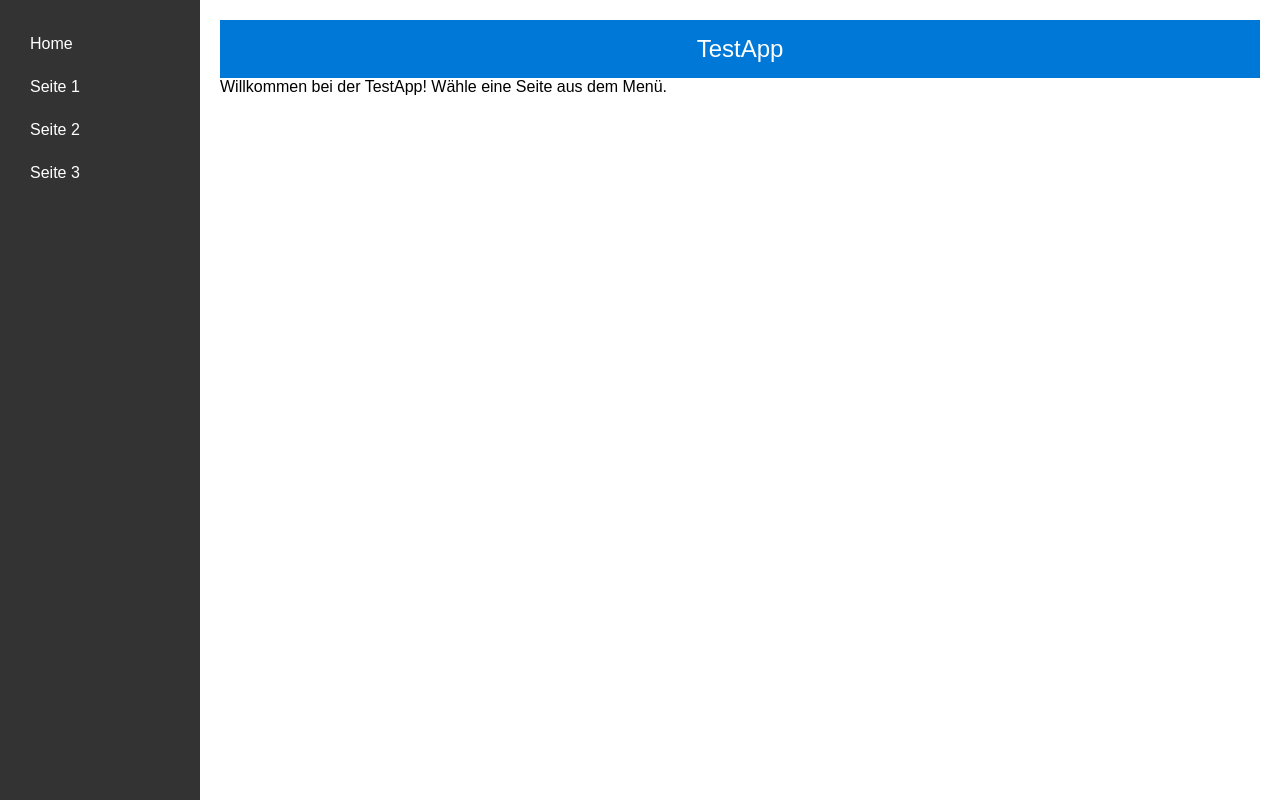
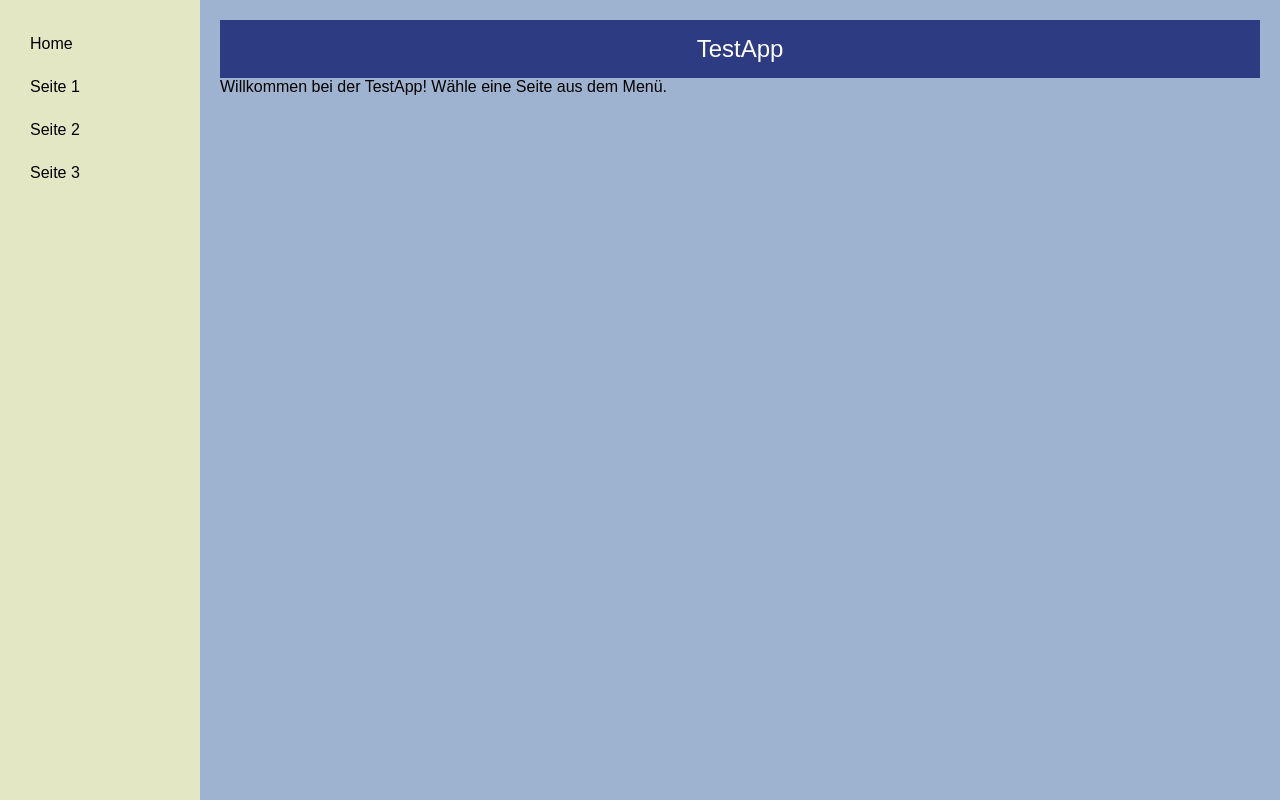
Before and after one commit to Klameera/Zebra-01, a plain HTML site: page index.html in a window 1280 px wide. Drawn offline with Linux system fonts and the light colour scheme.

Commit message:
Update styles.css

```diff
--- a/styles.css
+++ b/styles.css
@@ -1,14 +1,9 @@
 * { margin: 0; padding: 0; box-sizing: border-box; font-family: Arial, sans-serif; }
-        body { display: flex; height: 100vh; }
+        body { display: flex; height: 100vh; background-color: rgb(158, 179, 207);}
 
-        .sidebar { width: 200px; background: #333; color: white; padding: 20px; }
-        .sidebar a { display: block; color: white; text-decoration: none; padding: 10px; margin: 5px 0; }
+        .sidebar { width: 200px; background: #e3e7c4; color: white; padding: 20px; }
+        .sidebar a { display: block; color: rgb(0, 0, 0); text-decoration: none; padding: 10px; margin: 5px 0; }
         .sidebar a:hover { background: #555; }
 
         .content { flex-grow: 1; padding: 20px; }
-        .header { background: #0078D7; color: white; padding: 15px; text-align: center; font-size: 1.5em; }
-
-        table { width: 100%; border-collapse: collapse; margin-top: 20px; }
-        th, td { border: 1px solid #ddd; padding: 10px; text-align: center; }
-        th { background: #0078D7; color: white; }
-        input { width: 100%; border: none; text-align: center; }
+        .header { background: #2c3b82; color: white; padding: 15px; text-align: center; font-size: 1.5em; }
```
